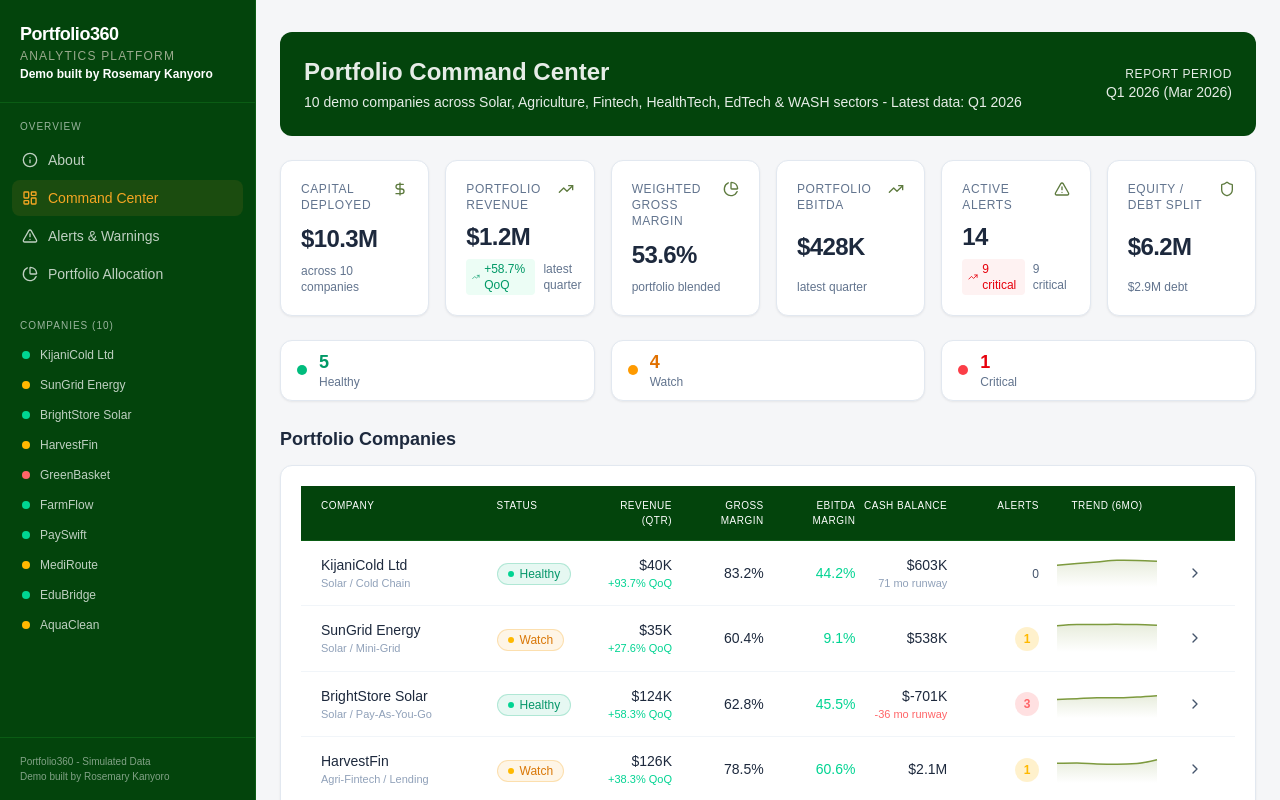
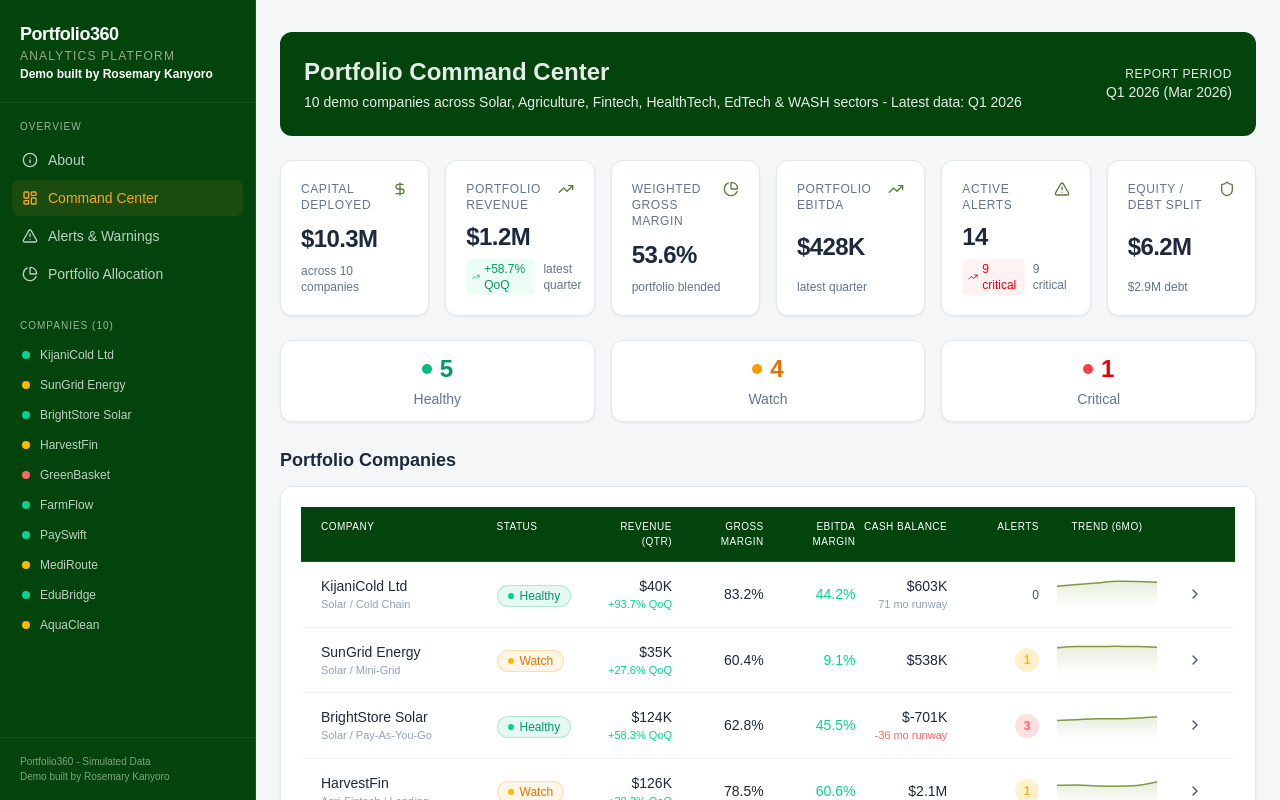
Before and after one commit to RoseWairimuK/ProjectPortfolio360, a Next.js app: page / in a window 1280 px wide. Shown: the top 800 px of the page. Built offline with nearby package versions, Linux system fonts and the light colour scheme.

Commit message:
Centre and resize RAG status cards to balance with KPI row above

```diff
--- a/src/app/page.tsx
+++ b/src/app/page.tsx
@@ -126,32 +126,26 @@ export default function HomePage() {
 
       {/* ── Status Breakdown Strip ── */}
       <div className="grid grid-cols-3 gap-4">
-        <div className="card flex items-center gap-3" style={{padding: '0.625rem 1rem'}}>
-          <span className="w-2.5 h-2.5 rounded-full bg-emerald-500 flex-shrink-0"></span>
-          <div>
-            <p className="text-lg font-bold text-emerald-600 leading-tight">
-              {summary.statusBreakdown.healthy}
-            </p>
-            <p className="text-xs text-slate-500">Healthy</p>
+        <div className="card flex flex-col items-center justify-center gap-1" style={{padding: '0.75rem 1rem'}}>
+          <div className="flex items-center gap-2">
+            <span className="w-2.5 h-2.5 rounded-full bg-emerald-500 flex-shrink-0"></span>
+            <span className="text-2xl font-bold text-emerald-600">{summary.statusBreakdown.healthy}</span>
           </div>
+          <span className="text-sm text-slate-500">Healthy</span>
         </div>
-        <div className="card flex items-center gap-3" style={{padding: '0.625rem 1rem'}}>
-          <span className="w-2.5 h-2.5 rounded-full bg-amber-500 flex-shrink-0"></span>
-          <div>
-            <p className="text-lg font-bold text-amber-600 leading-tight">
-              {summary.statusBreakdown.watch}
-            </p>
-            <p className="text-xs text-slate-500">Watch</p>
+        <div className="card flex flex-col items-center justify-center gap-1" style={{padding: '0.75rem 1rem'}}>
+          <div className="flex items-center gap-2">
+            <span className="w-2.5 h-2.5 rounded-full bg-amber-500 flex-shrink-0"></span>
+            <span className="text-2xl font-bold text-amber-600">{summary.statusBreakdown.watch}</span>
           </div>
+          <span className="text-sm text-slate-500">Watch</span>
         </div>
-        <div className="card flex items-center gap-3" style={{padding: '0.625rem 1rem'}}>
-          <span className="w-2.5 h-2.5 rounded-full bg-red-500 animate-pulse flex-shrink-0"></span>
-          <div>
-            <p className="text-lg font-bold text-red-600 leading-tight">
-              {summary.statusBreakdown.critical}
-            </p>
-            <p className="text-xs text-slate-500">Critical</p>
+        <div className="card flex flex-col items-center justify-center gap-1" style={{padding: '0.75rem 1rem'}}>
+          <div className="flex items-center gap-2">
+            <span className="w-2.5 h-2.5 rounded-full bg-red-500 animate-pulse flex-shrink-0"></span>
+            <span className="text-2xl font-bold text-red-600">{summary.statusBreakdown.critical}</span>
           </div>
+          <span className="text-sm text-slate-500">Critical</span>
         </div>
       </div>
 
```
